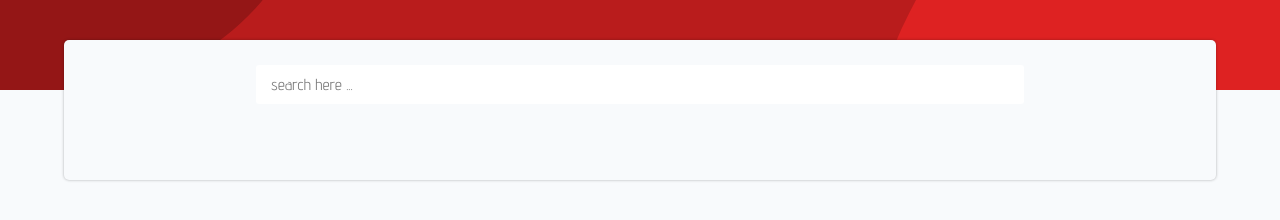
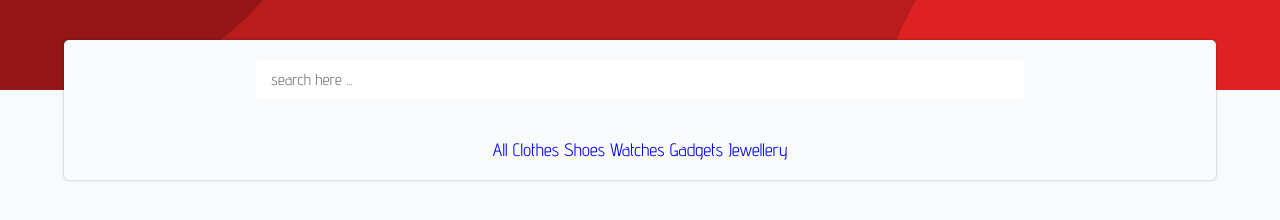
Before and after one commit to alirezashafii/search-filter, a plain HTML site: page index.html in a window 1280 px wide. Shown: the part 210-430 px from the top of the page. Drawn offline with Linux system fonts and the light colour scheme.

Commit message:
product filter elements added to the header section

```diff
--- a/index.html
+++ b/index.html
@@ -44,7 +44,14 @@
       </div>
       <section class="container">
         <input type="search" placeholder="search here ...">
-        <div class="filters"></div>
+        <div class="filters">
+          <a href="#" class="btn" data-filter>All</a>
+          <a href="#" class="btn" data-filter>Clothes</a>
+          <a href="#" class="btn" data-filter>Shoes</a>
+          <a href="#" class="btn" data-filter>Watches</a>
+          <a href="#" class="btn" data-filter>Gadgets</a>
+          <a href="#" class="btn" data-filter>Jewellery</a>
+        </div>
       </section>
     </header>
 
```
